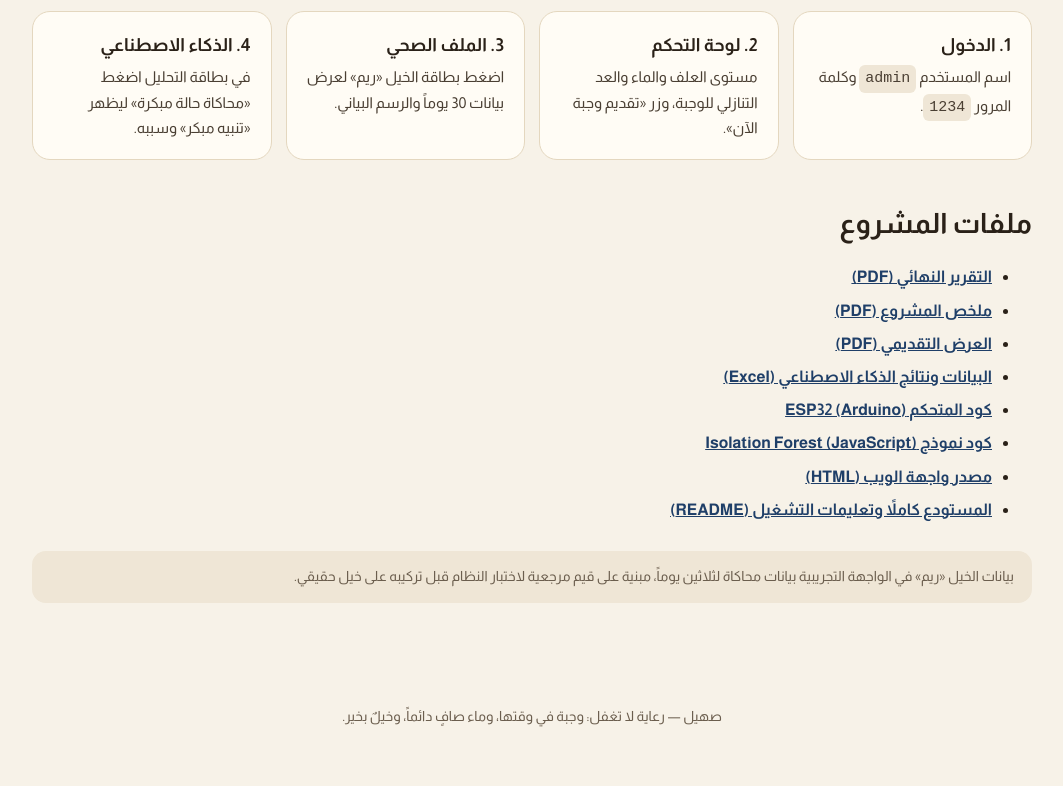
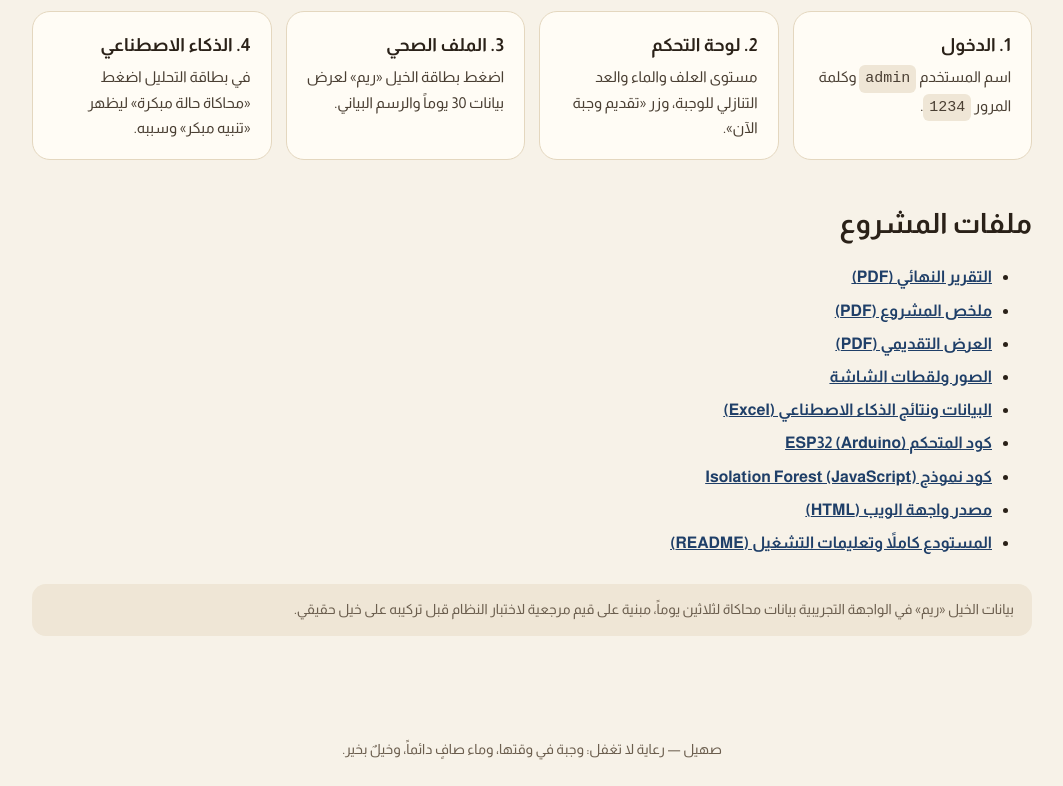
Before and after one commit to layan20050/sahil, a plain HTML site: page index.html in a window 1280 px wide. Shown: the part 1281-2067 px from the top of the page, without its empty margins (108-1171 px from the left). Before the commit the page ends 2034 px from the top, so only its background shows below. Drawn offline with Linux system fonts and the light colour scheme.

Commit message:
Update index.html

```diff
--- a/index.html
+++ b/index.html
@@ -62,6 +62,7 @@ code{background:#EFE6D6;padding:1px 6px;border-radius:6px;direction:ltr;display:
     <li><a href="docs/Sahil_Project_Document.pdf">التقرير النهائي (PDF)</a></li>
     <li><a href="docs/Sahil_Project_Summary.pdf">ملخص المشروع (PDF)</a></li>
     <li><a href="docs/Sahil_Presentation.pdf.pdf">العرض التقديمي (PDF)</a></li>
+    <li><a href="https://github.com/layan20050/sahil/tree/main/images">الصور ولقطات الشاشة</a></li>
     <li><a href="data/Sahil_AI_Data_and_Results.xlsx">البيانات ونتائج الذكاء الاصطناعي (Excel)</a></li>
     <li><a href="https://github.com/layan20050/sahil/blob/main/code/arduino/sahil_v3_2/sahil_v3_2.ino">كود المتحكم ESP32 (Arduino)</a></li>
     <li><a href="https://github.com/layan20050/sahil/blob/main/code/ai/sahil_ai_isolation_forest.js">كود نموذج Isolation Forest (JavaScript)</a></li>
```
